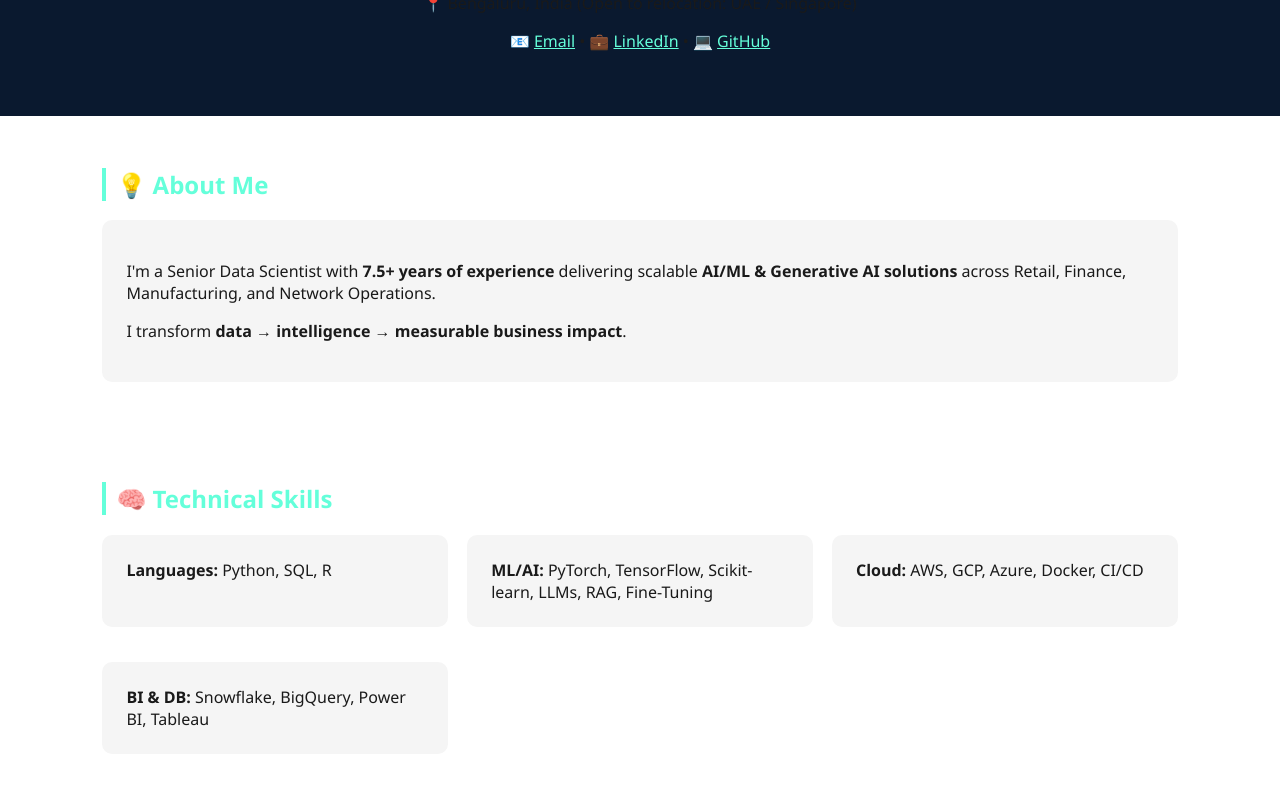
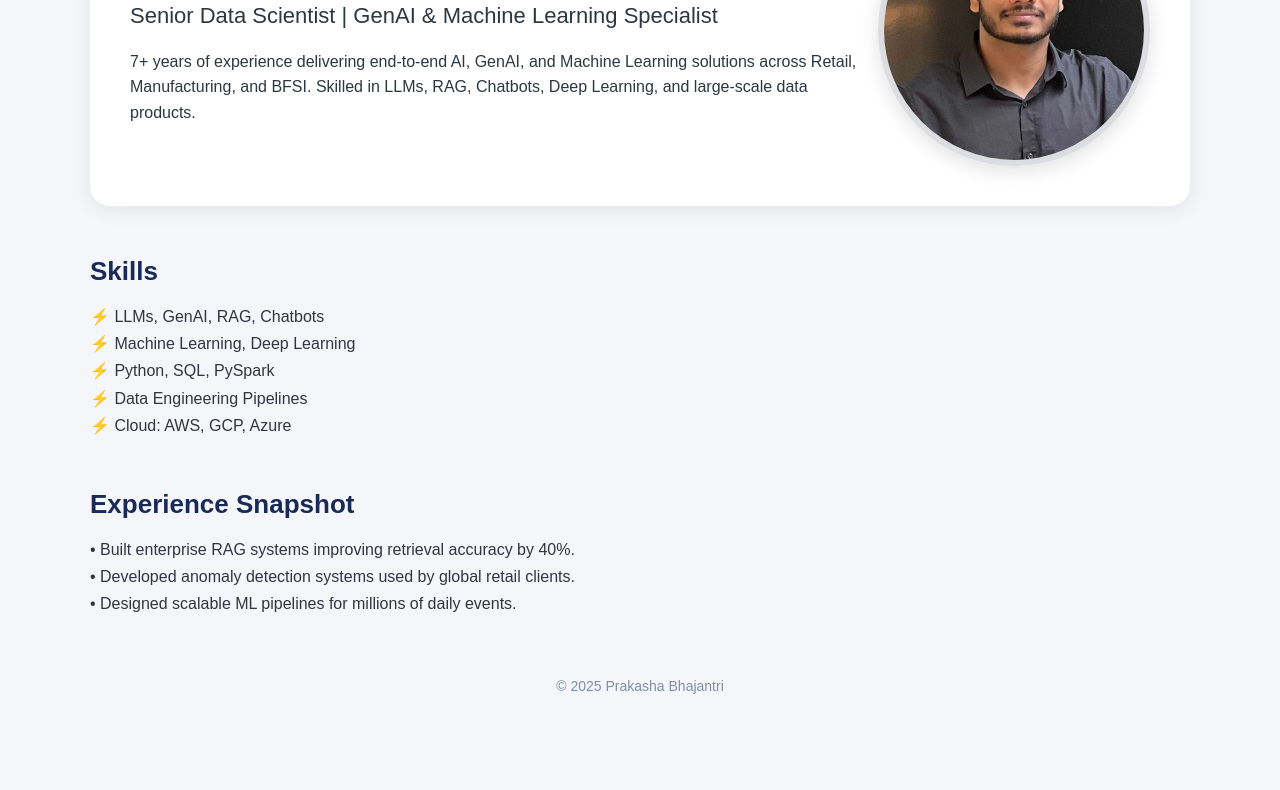
Before and after one commit to prakasha-bhajantri/prakasha-bhajantri.github.io, a plain HTML site: page index.html in a window 1280 px wide. Shown: the part 186-976 px from the top of the page. After the commit the page ends 920 px from the top, so only its background shows below. Drawn offline with Linux system fonts and the light colour scheme.

Commit message:
updated index.html

```diff
--- a/index.html
+++ b/index.html
@@ -3,165 +3,112 @@
 <head>
   <meta charset="UTF-8" />
   <meta name="viewport" content="width=device-width, initial-scale=1.0" />
-  <title>Prakasha Bhajantri | Data Scientist Portfolio</title>
-  <meta name="description" content="Portfolio of Prakasha Bhajantri – Senior Data Scientist specializing in AI, Machine Learning, and Generative AI solutions." />
+  <title>Prakasha Bhajantri | Senior Data Scientist</title>
   <style>
-    :root {
-      --bg: #ffffff;
-      --text: #1a1a1a;
-      --primary: #0a192f;
-      --accent: #64ffda;
-      --card: #f5f5f5;
+    body {
+      margin: 0;
+      font-family: Arial, sans-serif;
+      background: #f5f6fa;
+      color: #2f3640;
     }
-
-    [data-theme="dark"] {
-      --bg: #0a192f;
-      --text: #e6f1ff;
-      --primary: #112240;
-      --accent: #64ffda;
-      --card: #1d3557;
-    }
-
-    body {
-      background: var(--bg);
-      color: var(--text);
-      font-family: "Segoe UI", Roboto, Arial, sans-serif;
-      margin: 0;
-      transition: background 0.3s ease, color 0.3s ease;
-    }
-
-    header {
-      background: var(--primary);
-      color: var(--text);
-      padding: 3rem 1rem;
-      text-align: center;
-    }
-
-    .theme-toggle {
-      position: fixed;
-      top: 15px;
-      right: 20px;
-      cursor: pointer;
-      padding: 10px 15px;
-      border-radius: 8px;
-      background: var(--accent);
-      color: #000;
-      font-weight: bold;
-    }
-
-    section {
-      padding: 2rem 8%;
+    .container {
       max-width: 1100px;
       margin: auto;
+      padding: 40px 20px;
     }
-
-    h2 {
-      color: var(--accent);
-      border-left: 4px solid var(--accent);
-      padding-left: 10px;
+    .hero {
+      display: flex;
+      flex-wrap: wrap;
+      align-items: center;
+      justify-content: space-between;
+      background: white;
+      padding: 40px;
+      border-radius: 20px;
+      box-shadow: 0 4px 20px rgba(0,0,0,0.08);
     }
-
-    .card {
-      background: var(--card);
-      padding: 1.5rem;
-      border-radius: 10px;
-      margin-bottom: 1rem;
-      transition: transform 0.2s;
+    .hero-text {
+      flex: 1;
+      min-width: 280px;
+      margin-right: 20px;
     }
-    .card:hover { transform: scale(1.02); }
-
-    .grid {
-      display: grid;
-      grid-template-columns: repeat(auto-fit, minmax(280px, 1fr));
-      gap: 1.2rem;
+    .hero h1 {
+      font-size: 36px;
+      margin-bottom: 10px;
+      color: #273c75;
     }
-
-    footer {
+    .hero h2 {
+      font-size: 22px;
+      font-weight: normal;
+      margin-bottom: 20px;
+    }
+    .hero p {
+      line-height: 1.6;
+    }
+    .hero img {
+      width: 260px;
+      height: 260px;
+      object-fit: cover;
+      border-radius: 50%;
+      border: 6px solid #dcdde1;
+      box-shadow: 0 5px 20px rgba(0,0,0,0.12);
+    }
+    .section {
+      margin-top: 50px;
+    }
+    .section h3 {
+      font-size: 26px;
+      margin-bottom: 15px;
+      color: #192a56;
+    }
+    .skills-list, .exp-list {
+      list-style: none;
+      padding: 0;
+      line-height: 1.7;
+    }
+    .footer {
       text-align: center;
-      padding: 2rem;
-      background: var(--primary);
-      color: var(--text);
-      margin-top: 2rem;
+      margin-top: 60px;
+      font-size: 14px;
+      color: #7f8fa6;
     }
-
-    a { color: var(--accent); }
   </style>
 </head>
-<body data-theme="light">
+<body>
+  <div class="container">
+    <div class="hero">
+      <div class="hero-text">
+        <h1>Prakasha Bhajantri</h1>
+        <h2>Senior Data Scientist | GenAI & Machine Learning Specialist</h2>
+        <p>
+          7+ years of experience delivering end-to-end AI, GenAI, and Machine Learning
+          solutions across Retail, Manufacturing, and BFSI. Skilled in LLMs, RAG,
+          Chatbots, Deep Learning, and large-scale data products.
+        </p>
+      </div>
+      <img src="./photo_pb.jpg" alt="Profile Photo" />
+    </div>
 
-  <div class="theme-toggle" onclick="toggleTheme()">🌓 Theme</div>
-
-  <header>
-    <h1>👋 Hi, I'm <strong>Prakasha Bhajantri</strong></h1>
-    <h3>🚀 Senior Data Scientist | Generative AI Developer</h3>
-    <p>📍 Bengaluru, India (Open to relocation: UAE / Singapore)</p>
-    <p>
-      📧 <a href="mailto:prakash.bhajantri87@gmail.com">Email</a> •
-      💼 <a href="https://linkedin.com/in/prakash-pb" target="_blank">LinkedIn</a> •
-      💻 <a href="https://github.com/prakasha-bhajantri" target="_blank">GitHub</a>
-    </p>
-  </header>
-
-  <section>
-    <h2>💡 About Me</h2>
-    <div class="card">
-      <p>I'm a Senior Data Scientist with <strong>7.5+ years of experience</strong> delivering scalable <strong>AI/ML & Generative AI solutions</strong> across Retail, Finance, Manufacturing, and Network Operations.</p>
-      <p>I transform <strong>data → intelligence → measurable business impact</strong>.</p>
-    </div>
-  </section>
-
-  <section>
-    <h2>🧠 Technical Skills</h2>
-    <div class="grid">
-      <div class="card"><strong>Languages:</strong> Python, SQL, R</div>
-      <div class="card"><strong>ML/AI:</strong> PyTorch, TensorFlow, Scikit-learn, LLMs, RAG, Fine-Tuning</div>
-      <div class="card"><strong>Cloud:</strong> AWS, GCP, Azure, Docker, CI/CD</div>
-      <div class="card"><strong>BI & DB:</strong> Snowflake, BigQuery, Power BI, Tableau</div>
-    </div>
-  </section>
-
-  <section>
-    <h2>🏆 Highlight Projects</h2>
-    <div class="grid">
-      <div class="card"><strong>🧩 GenAI RCA Assistant:</strong> Automated network RCA and KPIs, reducing downtime.</div>
-      <div class="card"><strong>🤖 LLM RAG Summarizer:</strong> Automated meeting summaries integrated with ServiceNow.</div>
-      <div class="card"><strong>📈 Cost Forecasting:</strong> Enabled accurate financial planning.</div>
-      <div class="card"><strong>🔮 Failure Prediction (LSTM):</strong> Predictive maintenance using time-series deep learning.</div>
-      <div class="card"><strong>💬 Next Best Action Engine:</strong> Improved customer retention.</div>
-      <div class="card"><strong>🧠 CLTV Models:</strong> Identified high-value customers.</div>
-    </div>
-  </section>
-
-  <section>
-    <h2>🎓 Education & Certifications</h2>
-    <div class="card">
-      <ul>
-        <li>B.E. Computer Science – BMSIT</li>
-        <li>Data Science with Python & R – edWisor</li>
-        <li>Advanced Data Science – NIIT StackRoute</li>
+    <div class="section">
+      <h3>Skills</h3>
+      <ul class="skills-list">
+        <li>⚡ LLMs, GenAI, RAG, Chatbots</li>
+        <li>⚡ Machine Learning, Deep Learning</li>
+        <li>⚡ Python, SQL, PySpark</li>
+        <li>⚡ Data Engineering Pipelines</li>
+        <li>⚡ Cloud: AWS, GCP, Azure</li>
       </ul>
     </div>
-  </section>
 
-  <section>
-    <h2>🖋 Publication</h2>
-    <div class="card">
-      <em>“Improving the Learning Capability of Students in Classroom Using Augmented Reality”</em> – IJCSN (2018)
+    <div class="section">
+      <h3>Experience Snapshot</h3>
+      <ul class="exp-list">
+        <li>• Built enterprise RAG systems improving retrieval accuracy by 40%.</li>
+        <li>• Developed anomaly detection systems used by global retail clients.</li>
+        <li>• Designed scalable ML pipelines for millions of daily events.</li>
+      </ul>
     </div>
-  </section>
 
-  <footer>
-    <p>📧 prakash.bhajantri87@gmail.com</p>
-    <p>⭐ Turning data into intelligence, and intelligence into revenue impact.</p>
-  </footer>
-
-  <script>
-    function toggleTheme() {
-      const body = document.body;
-      const current = body.getAttribute("data-theme");
-      body.setAttribute("data-theme", current === "light" ? "dark" : "light");
-    }
-  </script>
-
+    <div class="footer">© 2025 Prakasha Bhajantri</div>
+  </div>
 </body>
 </html>
```
Also changed, not shown: index copy.html (added, +167 -0 lines), photo_pb.jpg (added).
